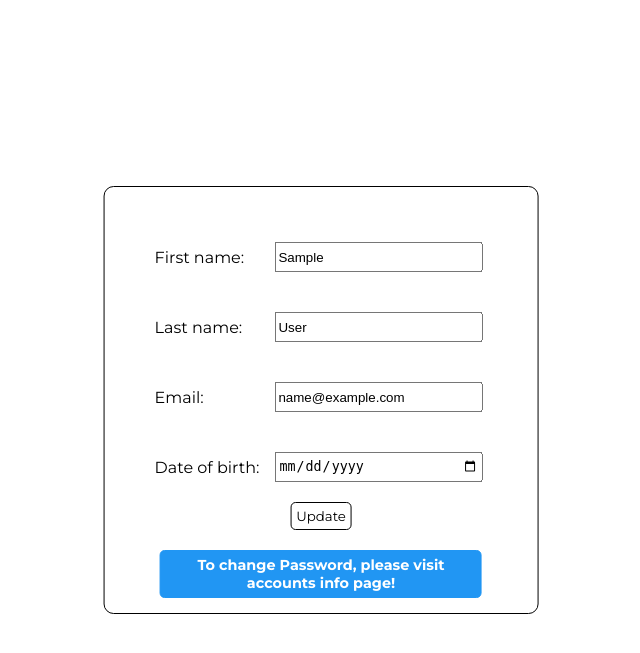
After one commit to HimangshuDe/The-Blog-Co-Project, a Django app: page /auth/update/ in a window 1280 px wide. The commit adds this page. Shown: the top 653 px of the page, without its empty margins (319-959 px from the left). Run offline with Django 5.2, Linux system fonts and the light colour scheme; the visitor is signed in with stand-in values (Sample User, id 1); data comes from the database, SQL or seed files in the repository.

Commit message:
Added a new Account Info Update Page
> Update page lets user change their personal information except passwords, for more security

> Adjusted view logics to implement the update functionality.

> Added routes for the respective views.

> Forms were updated to render specific forms that are/will be/maybe desired by the user.

> Added a hyperlink to update page in the accounts.html

```diff
--- a/auth_app/forms.py
+++ b/auth_app/forms.py
@@ -1,5 +1,6 @@
+from typing import Any
 from django import forms
-from django.contrib.auth.forms import UserCreationForm, UserChangeForm
+from django.contrib.auth.forms import UserCreationForm, UserChangeForm, PasswordChangeForm
 
 from auth_app.models import UserModel
 
@@ -26,11 +27,30 @@ class CustomUserCreationForm(UserCreationForm):
 
 # For updating or changing a user through admin site.
 class CustomUserChangeForm(UserChangeForm):
+    date_of_birth = forms.DateField(
+        widget=forms.DateInput(
+        attrs={'placeholder':'DD-MM-YYYY', 'type':'date'},
+        format="DD-MM-YYY",
+    ))
     class Meta:
         model = UserModel
-        fields = "__all__"
+        exclude = ['user_permissions', 'groups', 'is_staff', 'is_superuser', 'is_active', 'last_login', 'date_joined']
+
+
+    def __init__(self, *args: Any, **kwargs: Any) -> None:
+        super(CustomUserChangeForm, self).__init__(*args, **kwargs)
+        self.fields['password'].widget = forms.HiddenInput()
+
 
 
 class LoginForm(forms.Form):
     email = forms.EmailField(widget=forms.TextInput({"placeholder":"Email"}), error_messages={"required":"Email is required"})
     password = forms.CharField(widget=forms.PasswordInput({"placeholder":"Password"}), error_messages={"required":"Can't login without a Password!"})
+
+
+class ChangePasswordForm(PasswordChangeForm):
+    old_password = forms.CharField(label='Enter Old Password', widget=forms.PasswordInput(attrs={"placeholder":"Old Password"}),error_messages={"required":"This is required"})
+
+    new_password1 = forms.CharField(label="Enter new password", widget=forms.PasswordInput(attrs={"placeholder":"New Password"}))
+
+    new_password2 = forms.CharField(label="Retype that", widget=forms.PasswordInput(attrs={"placeholder":"Confirm Password"}))
--- /dev/null
+++ b/auth_app/static/auth_app/update.css
@@ -0,0 +1,79 @@
+@import url('https://fonts.googleapis.com/css2?family=Montserrat:ital,wght@0,100..900;1,100..900&display=swap');
+
+html, body{
+    margin: 0;
+    padding: 0;
+    box-sizing: border-box;
+    font-family: 'Montserrat', sans-serif;
+}
+
+/* Form Styling */
+.form-wrap{
+    position: absolute;
+    top: 50%;
+    left: 50%;
+    transform: translate(-50%, -50%);
+    border: 1px solid #000;
+    border-radius: 10px;
+    padding: 15px;
+    display: flex;
+    flex-direction: column;
+    align-items: center;
+}
+
+
+form{
+    padding: 5px;
+    margin: 10px;
+}
+
+.form-controls {
+    display: flex;
+    flex-direction: column;
+    padding: 5px;
+}
+
+.form-controls div{
+    margin: 10px;
+    padding: 5px;
+    display: flex;
+    justify-content: space-between;
+    align-items: center;
+}
+
+.form-controls div>label{
+    margin-right: 10px;
+}
+
+.form-controls div>input{
+    height: 22px;
+    padding: 2px;
+    margin: 5px;
+    width: 200px;
+}
+
+.form-controls input[type='submit']{
+    font-family: inherit;
+    border: 1px solid #000;
+    border-radius: 5px;
+    background: transparent;
+    align-self: center;
+    padding: 5px;
+}
+
+/* Info Box */
+.info-box{
+    border: 1px solid #2196f3;
+    border-radius: 5px;
+    background: #2196f3;
+    width: 320px;
+}
+.info-box p{
+    margin: 0;
+    padding: 5px;
+    text-align: center;
+    font-size: 0.9rem;
+    color: #fff;
+    font-weight: bold;
+    word-wrap: normal;
+}
--- a/auth_app/templates/auth_app/accounts.html
+++ b/auth_app/templates/auth_app/accounts.html
@@ -13,6 +13,9 @@ Account | The Blog Company
 <header>
     <h1>Your <span class="bg-black">Account</span></h1>
     <nav id="logout-delete">
+        <div class="btn">
+            <a href="{% url "update" %}">Update Info</a>
+        </div>
         <div class="btn">
             <a href="{% url "logout" %}">Check Out</a>
         </div>
--- /dev/null
+++ b/auth_app/templates/auth_app/update.html
@@ -0,0 +1,30 @@
+{% extends "base.html" %}
+{% load static %}
+
+{% block page_title %}
+    Update Info
+{% endblock page_title %}
+
+{% block css_files %}
+    <link rel="stylesheet" href="{% static "auth_app/update.css" %}">
+{% endblock css_files %}
+
+{% block page_content %}
+<main>
+    <section>
+        <div class="form-wrap">
+            <form action="{% url "update" %}" method="post">
+                {% csrf_token %}
+                <div class="form-controls">
+                    {{form}}
+                    {{form.errors}}
+                    <input type="submit" value="Update">
+                </div>
+            </form>
+            <div class="info-box">
+                <p>To change Password, please visit accounts info page!</p>
+            </div>
+        </div>
+    </section>
+</main>
+{% endblock page_content %}
--- a/auth_app/urls.py
+++ b/auth_app/urls.py
@@ -7,5 +7,6 @@ urlpatterns = [
     path('register/', views.user_register, name='register'),
     path('account/', views.accounts_view, name='account'),
     path('delete/', views.del_user, name='delete'),
+    path('update/', views.update_info_view, name='update'),
     path('logout/', views.user_logout, name='logout'),
 ]
--- a/auth_app/views.py
+++ b/auth_app/views.py
@@ -1,10 +1,10 @@
 from django.shortcuts import render
-from django.http import HttpResponsePermanentRedirect, HttpResponseRedirect
+from django.http import HttpResponse, HttpResponsePermanentRedirect, HttpResponseRedirect
 from django.contrib.auth import logout, login, authenticate
 from django.urls import reverse
 from django.contrib.auth.decorators import login_required
 
-from auth_app.forms import LoginForm, CustomUserCreationForm
+from auth_app.forms import CustomUserChangeForm, LoginForm, CustomUserCreationForm
 from auth_app.models import UserModel
 
 # Create your views here.
@@ -56,11 +56,32 @@ def accounts_view(request):
     # NOTE: work pending on changing passwords accounts page!
     # NOTE: work pending on updating informations of an user accounts page!
 
+@login_required()
+def update_info_view(request):
+    user_id = request.user.id
+    user = UserModel.objects.get(id=user_id)
+    form = CustomUserChangeForm(instance=user)
+    if request.method == 'POST':
+        form = CustomUserChangeForm(request.POST, instance=user)
+        if form.is_valid():
+            form.save()
+            return HttpResponseRedirect(reverse('account'))
+        return render(request, 'auth_app/update.html',{"form":form})
+    return render(request, 'auth_app/update.html', {"form":form})
+
+
 def user_logout(request):
     logout(request)
     return HttpResponsePermanentRedirect(reverse('index'))
+
 
 def del_user(request):
     user_id = request.user.id
     UserModel.objects.get(id=user_id).delete()
     return HttpResponsePermanentRedirect(reverse('login'))
+
+
+
+
+# ::Note Section::
+# NOTE: #1 Changing of password feature is pending for implementation.
```
